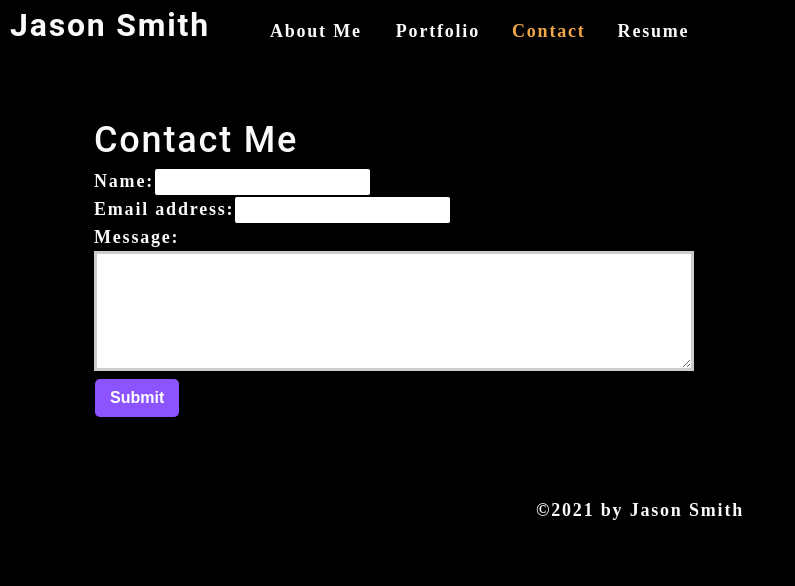
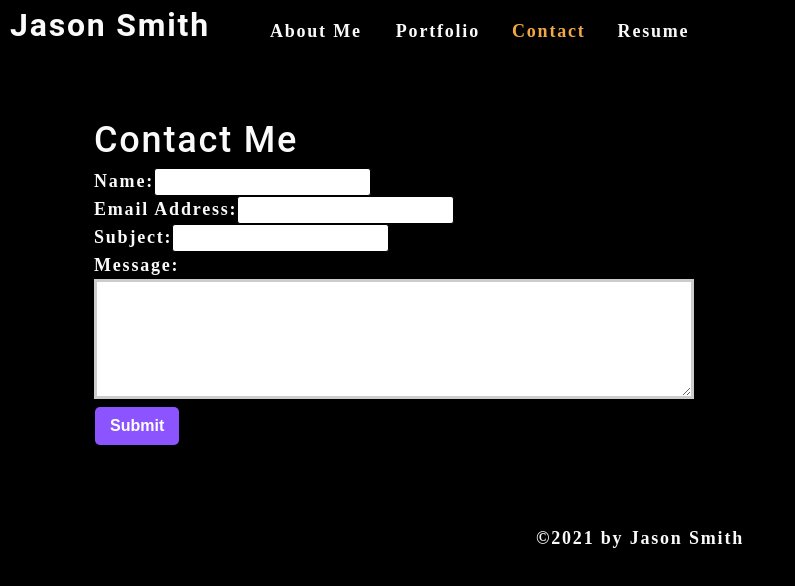
Before and after one commit to Jasonpsmith180/react-profile, a React (Create React App) app: page / in a window 1280 px wide. Both pictures are taken after a click on the element "Contact". Shown: the top 586 px of the page, without its empty margins (0-795 px from the left). Built offline with nearby package versions, Linux system fonts and the light colour scheme.

Commit message:
added handleSubmit function to contact form

```diff
--- a/package.json
+++ b/package.json
@@ -6,6 +6,9 @@
     "@testing-library/jest-dom": "^5.14.1",
     "@testing-library/react": "^11.2.7",
     "@testing-library/user-event": "^12.8.3",
+    "cors": "^2.8.5",
+    "express": "^4.17.1",
+    "nodemailer": "^6.6.3",
     "react": "^17.0.2",
     "react-dom": "^17.0.2",
     "react-scripts": "4.0.3",
--- a/src/components/Contact/index.js
+++ b/src/components/Contact/index.js
@@ -3,8 +3,10 @@ import { validateEmail } from '../../utils/helpers';
 
 function ContactForm() {
 
-    const [formState, setFormState] = useState({ name: '', email: '', message: '' });
-    const { name, email, message } = formState;
+    const [formState, setFormState] = useState({ name: '', email: '', subject: '', message: '' });
+    const { name, email, subject, message } = formState;
+
+    const [status, setStatus] = useState("Submit");
 
     const [errorMessage, setErrorMessage] = useState('');
 
@@ -27,8 +29,19 @@ function ContactForm() {
         }
     }
 
-    function handleSubmit(e) {
+    async function handleSubmit(e) {
         e.preventDefault();
+        setStatus("Sending...");
+        let response = await fetch("http://localhost:5000/contact", {
+            method: 'POST',
+            headers: {
+                "Content-Type": "application/json;charset=utf-8",
+            },
+            body: JSON.stringify(formState),
+        });
+        setStatus("Submit");
+        let result = await response.json();
+        alert(result.status);
         console.log(formState);
     }
 
@@ -38,22 +51,26 @@ function ContactForm() {
             <form id="contact-form" onSubmit={handleSubmit}>
                 <div>
                     <label htmlFor="name">Name:</label>
-                    <input type="text" name="name" defaultValue={name} onBlur={handleChange}/>
+                    <input type="text" name="name" defaultValue={name} onBlur={handleChange} required/>
                 </div>
                 <div>
-                    <label htmlFor="email">Email address:</label>
-                    <input type="email" name="email" defaultValue={email} onBlur={handleChange}/>
+                    <label htmlFor="email">Email Address:</label>
+                    <input type="email" name="email" defaultValue={email} onBlur={handleChange} required/>
+                </div>
+                <div>
+                    <label hmtlFor="subject">Subject:</label>
+                    <input type="text" name="subject" defaultValue={subject} onBlur={handleChange} required/>
                 </div>
                 <div>
                     <label htmlFor="message">Message:</label>
-                    <textarea name="message" rows="5" defaultValue={message} onBlur={handleChange}/>
+                    <textarea name="message" rows="5" defaultValue={message} onBlur={handleChange} required/>
                 </div>
                 {errorMessage && (
                     <div>
                         <p className="error-text">{errorMessage}</p>
                     </div>
                 )}
-                <button type="submit">Submit</button>
+                <button type="submit">{status}</button>
             </form>
         </section>
     );
```
Also changed, not shown: 2 other files (tests, documents, lock files or other folders).
